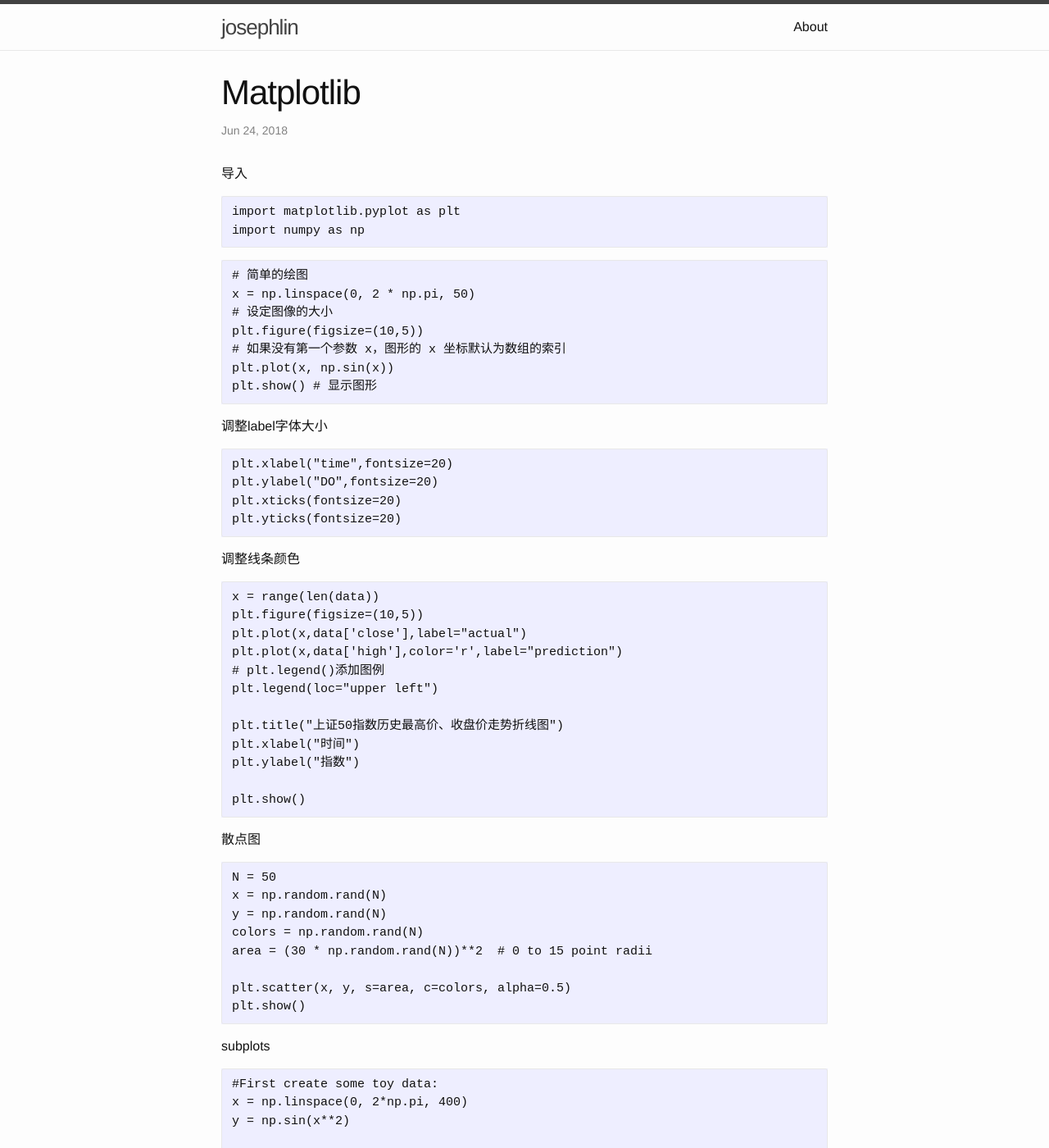
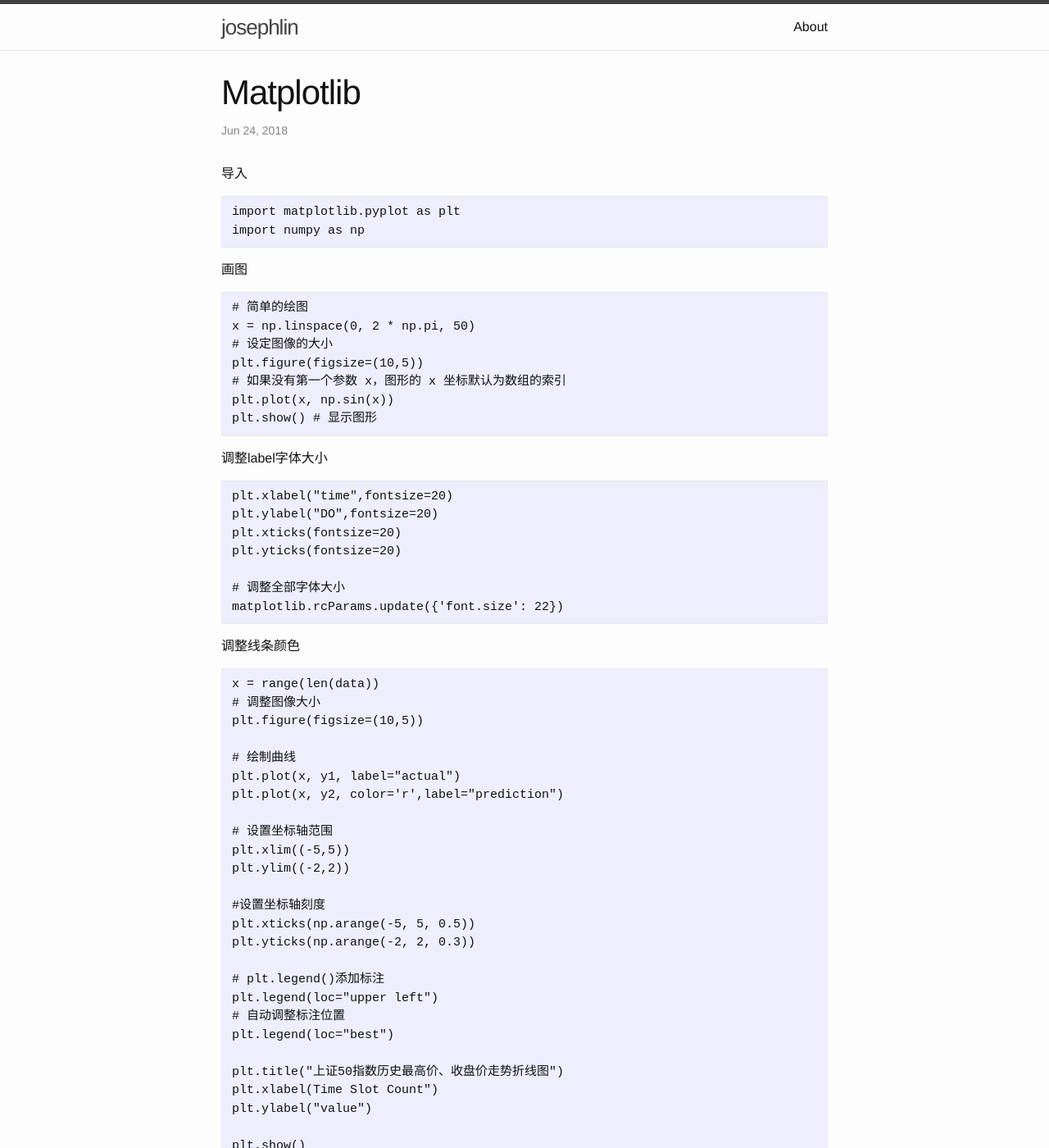
Before and after one commit to josephstalin117/josephstalin117.github.io, a Jekyll site: the page built from _posts/2018-6-24-Matplotlib.markdown, in a window 1280 px wide and 1400 px high. Shown: the whole window at 82% size. Built offline with Jekyll 4.4.1, drawn with Linux system fonts in a browser that asks for light colours.

Commit message:
add plt xticks & xlim

````diff
--- a/_posts/2018-6-24-Matplotlib.markdown
+++ b/_posts/2018-6-24-Matplotlib.markdown
@@ -12,6 +12,7 @@ import matplotlib.pyplot as plt
 import numpy as np
 ```
 
+画图
 ```
 # 简单的绘图
 x = np.linspace(0, 2 * np.pi, 50)
@@ -28,20 +29,37 @@ plt.xlabel("time",fontsize=20)
 plt.ylabel("DO",fontsize=20)
 plt.xticks(fontsize=20)
 plt.yticks(fontsize=20)
+
+# 调整全部字体大小
+matplotlib.rcParams.update({'font.size': 22})
 ```
 
 调整线条颜色
 ```
 x = range(len(data))
+# 调整图像大小
 plt.figure(figsize=(10,5))
-plt.plot(x,data['close'],label="actual")
-plt.plot(x,data['high'],color='r',label="prediction")
-# plt.legend()添加图例
+
+# 绘制曲线
+plt.plot(x, y1, label="actual")
+plt.plot(x, y2, color='r',label="prediction")
+
+# 设置坐标轴范围
+plt.xlim((-5,5))
+plt.ylim((-2,2))
+
+#设置坐标轴刻度
+plt.xticks(np.arange(-5, 5, 0.5))
+plt.yticks(np.arange(-2, 2, 0.3))
+
+# plt.legend()添加标注
 plt.legend(loc="upper left")
+# 自动调整标注位置
+plt.legend(loc="best")
 
 plt.title("上证50指数历史最高价、收盘价走势折线图")
-plt.xlabel("时间")
-plt.ylabel("指数")
+plt.xlabel(Time Slot Count")
+plt.ylabel("value")
 
 plt.show()
 ```
````
